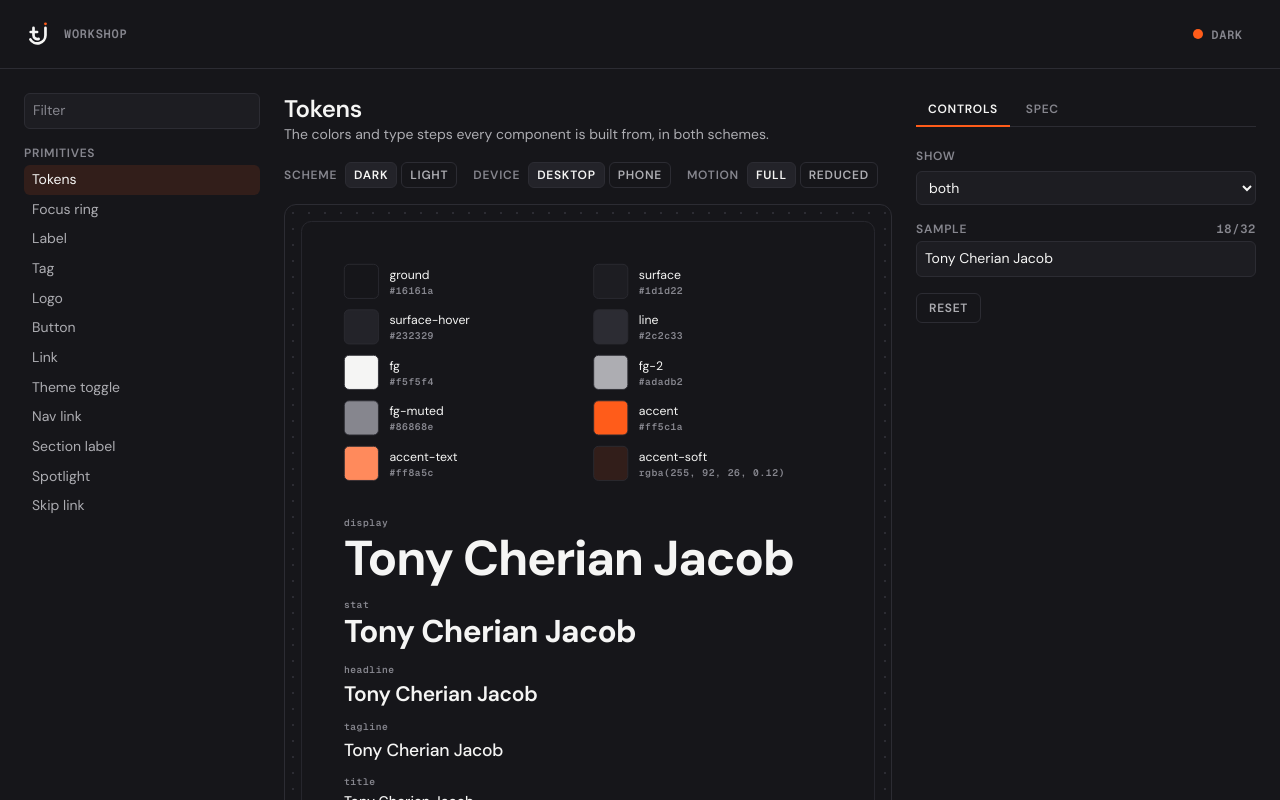
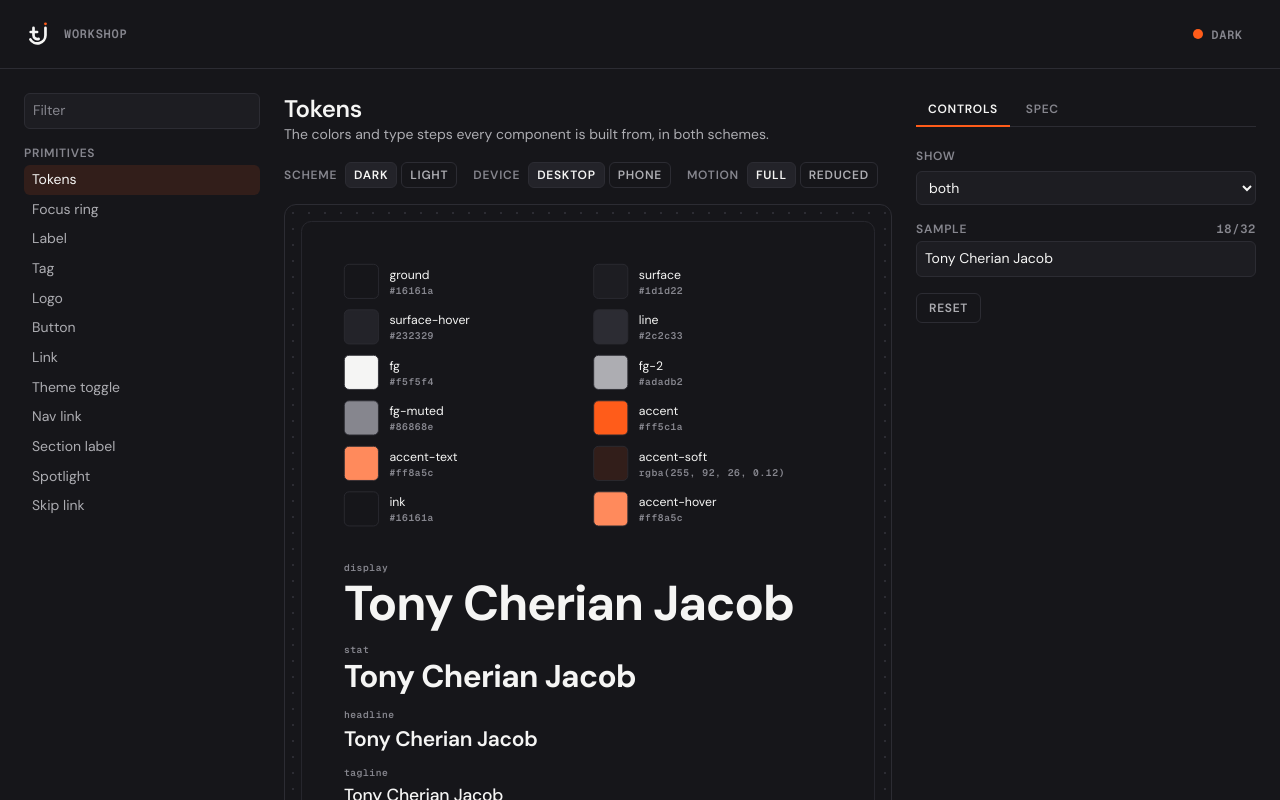
Before and after one commit to TonyCJ7/portfolio, a Next.js app: page /workshop/tokens in a window 1280 px wide. Shown: the top 800 px of the page. Built offline with nearby package versions, Linux system fonts and the light colour scheme.

Commit message:
fix: show every colour token in the tokens scene

```diff
--- a/src/app/globals.css
+++ b/src/app/globals.css
@@ -123,8 +123,8 @@
   --color-accent: var(--accent);
   --color-accent-text: var(--accent-text);
   --color-accent-soft: var(--accent-soft);
-  --color-ink: #16161a;
-  --color-accent-hover: #ff8a5c;
+  --color-ink: var(--ink);
+  --color-accent-hover: var(--accent-hover);
 
   --font-sans: var(--font-dm-sans), system-ui, sans-serif;
   --font-mono: var(--font-geist-mono), ui-monospace, monospace;
@@ -213,6 +213,8 @@
 }
 
 :root {
+  --ink: #16161a;
+  --accent-hover: #ff8a5c;
   --gutter: clamp(24px, 6vw, 48px);
 }
 
--- a/src/app/workshop/_components/TokensScene/TokensScene.tsx
+++ b/src/app/workshop/_components/TokensScene/TokensScene.tsx
@@ -20,6 +20,8 @@ const COLOR_TOKENS = [
   "accent",
   "accent-text",
   "accent-soft",
+  "ink",
+  "accent-hover",
 ] as const;
 
 const TYPE_STEPS = [
@@ -77,7 +79,7 @@ export default function TokensScene({ show, sample, ctx }: TokensSceneProps) {
               {TYPE_STEPS.map((step) => (
                 <li key={step.name} className="flex flex-col gap-1">
                   <span className="font-mono text-label-sm text-fg-muted">{step.name}</span>
-                  <p className={`${step.className} overflow-wrap-anywhere text-fg`}>{sample}</p>
+                  <p className={`${step.className} wrap-anywhere text-fg`}>{sample}</p>
                 </li>
               ))}
             </ul>
--- a/src/app/workshop/tokens.workshop.tsx
+++ b/src/app/workshop/tokens.workshop.tsx
@@ -13,7 +13,7 @@ export const entry = defineEntry({
   spec: {
     folder: "src/app/globals.css",
     props: [
-      "Colors: ground, surface, surface-hover, line, fg, fg-2, fg-muted, accent, accent-text, accent-soft, ink",
+      "Colors: ground, surface, surface-hover, line, fg, fg-2, fg-muted, accent, accent-text, accent-soft, ink, accent-hover",
       "Type: display, stat, headline, tagline, title, body, small, label, label-sm, headline-phone",
       "Radii: xs 2, sm 6, lg 8, md 12, full",
       "Widths: page 1200, measure 36rem, lede 26rem",
```
Also changed, not shown: 1 other file (tests, documents, lock files or other folders).
